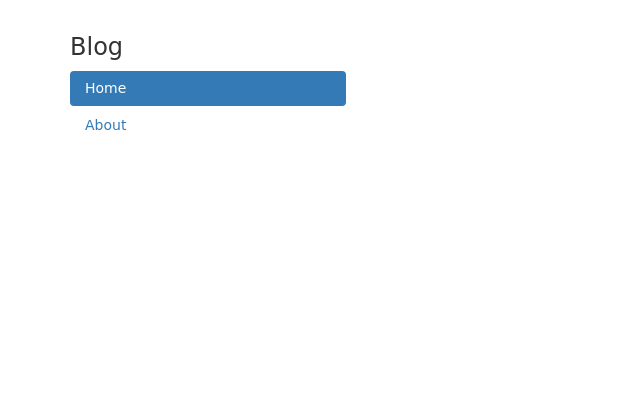
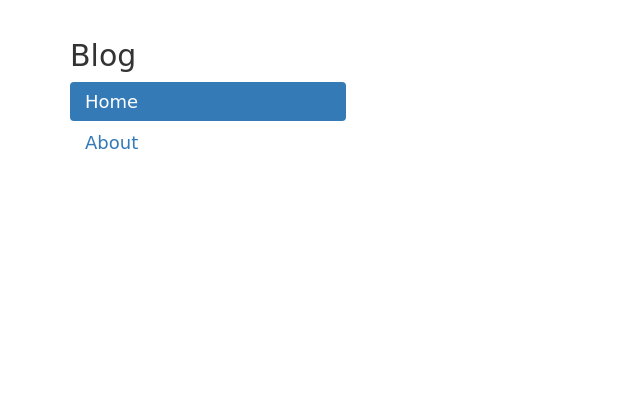
Before and after one commit to xKadyy/my-first-blog, a Django app: a page that uses blog/templates/blog/base.html in a window 1280 px wide. Shown: the part 155-575 px from the top of the page, without its empty margins (0-640 px from the left). Before the commit the page ends 285 px from the top, so only its background shows below. Run offline with Django 3.2, Linux system fonts and the light colour scheme; the visitor is signed in with stand-in values (Sample User, id 1); data that the repository does not hold is empty; some libraries are stand-ins or nearby versions; some web fonts are replaced.

Commit message:
hopefully final text size change

```diff
--- a/blog/templates/blog/base.html
+++ b/blog/templates/blog/base.html
@@ -22,16 +22,16 @@
       <a href="{% url 'login' %}" class="top-menu"><small><span class="glyphicon glyphicon-log-in"></span></small></a>
   {% endif %}
   <h1><a href="/"> Just Another Blog</a></h1>
-  <h5><a href="/"> Made for the 2ID50 course at the TU/e </a></h5>
+  <h4><a href="/"> Made for the 2ID50 course at the TU/e </a></h4>
   </div>
   <div class="container-fluid">
     <div class="row content">
       <div class="col-sm-3 sidenav">
-        <h3> Blog</h3>
-        <h5><ul class="nav nav-pills nav-stacked">
+        <h2> Blog</h2>
+        <h4><ul class="nav nav-pills nav-stacked">
           <li class="active"><a href="/">Home</a></li>
           <li><a href="#">About</a></li>
-        </ul></h5>
+        </ul></h4>
       </div>
       <div class="col-sm-9">
             {% block content %}
```
